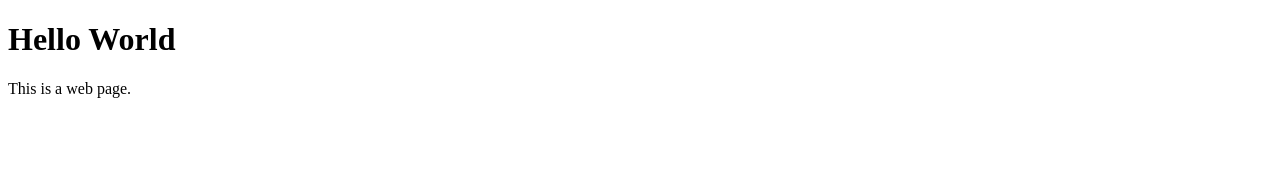
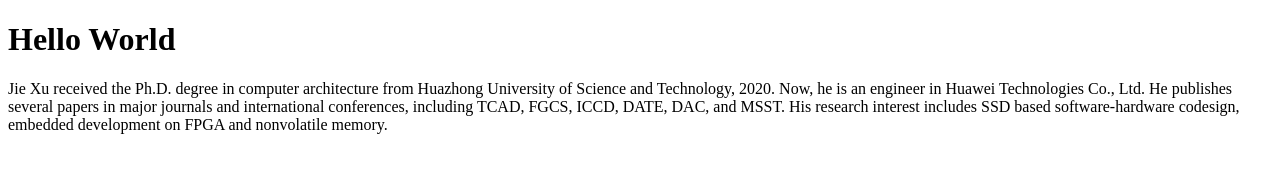
Before and after one commit to jieDSAL/jieDSAL.github.io, a plain HTML site: page index.html in a window 1280 px wide. Drawn offline with Linux system fonts and the light colour scheme.

Commit message:
Update index.html

```diff
--- a/index.html
+++ b/index.html
@@ -2,10 +2,10 @@
 <html lang="en">
   <head>
     <meta charset="utf-8">
-    <title>Hello World</title>
+    <title>Biography</title>
   </head>
   <body>
     <h1>Hello World</h1>
-    <p>This is a web page.</p>
+    <p>Jie Xu received the Ph.D. degree in computer architecture from Huazhong University of Science and Technology, 2020. Now, he is an engineer in Huawei Technologies Co., Ltd. He publishes several papers in major journals and international conferences, including TCAD, FGCS, ICCD, DATE, DAC, and MSST. His research interest includes SSD based software-hardware codesign, embedded development on FPGA and nonvolatile memory.</p>
   </body>
 </html>
```
